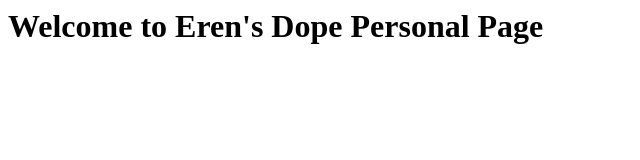
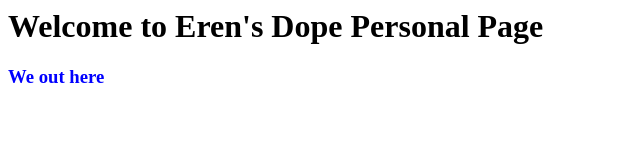
Before and after one commit to erenerdo/erenerdo.github.io, a plain HTML site: page index.html in a window 1280 px wide. Shown: the whole page, without its empty margins (0-640 px from the left). Drawn offline with Linux system fonts and the light colour scheme.

Commit message:
Update index.html

```diff
--- a/index.html
+++ b/index.html
@@ -2,5 +2,6 @@
   <head></head>
   <body>
     <h1>Welcome to Eren's Dope Personal Page</h1>
+    <h3 style="color: blue"> We out here </h3>
   </body>
 </html>
```
